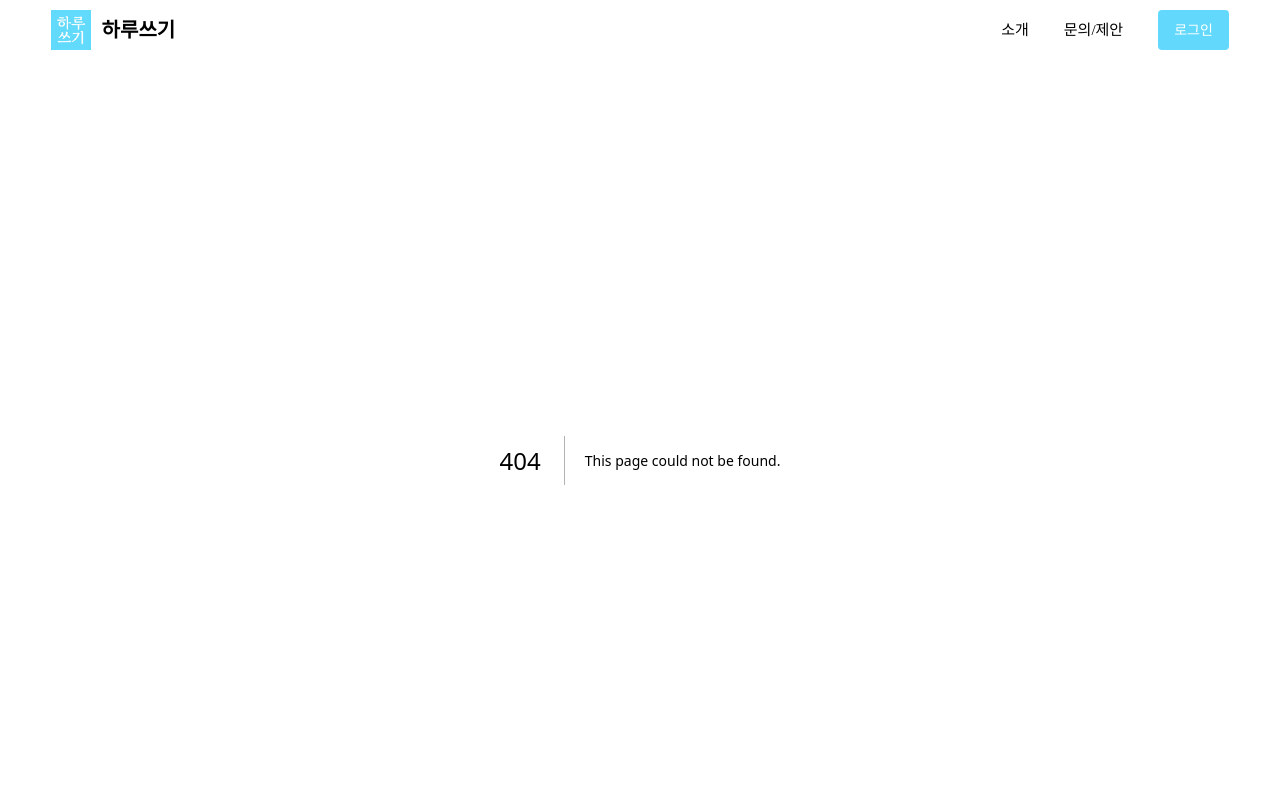
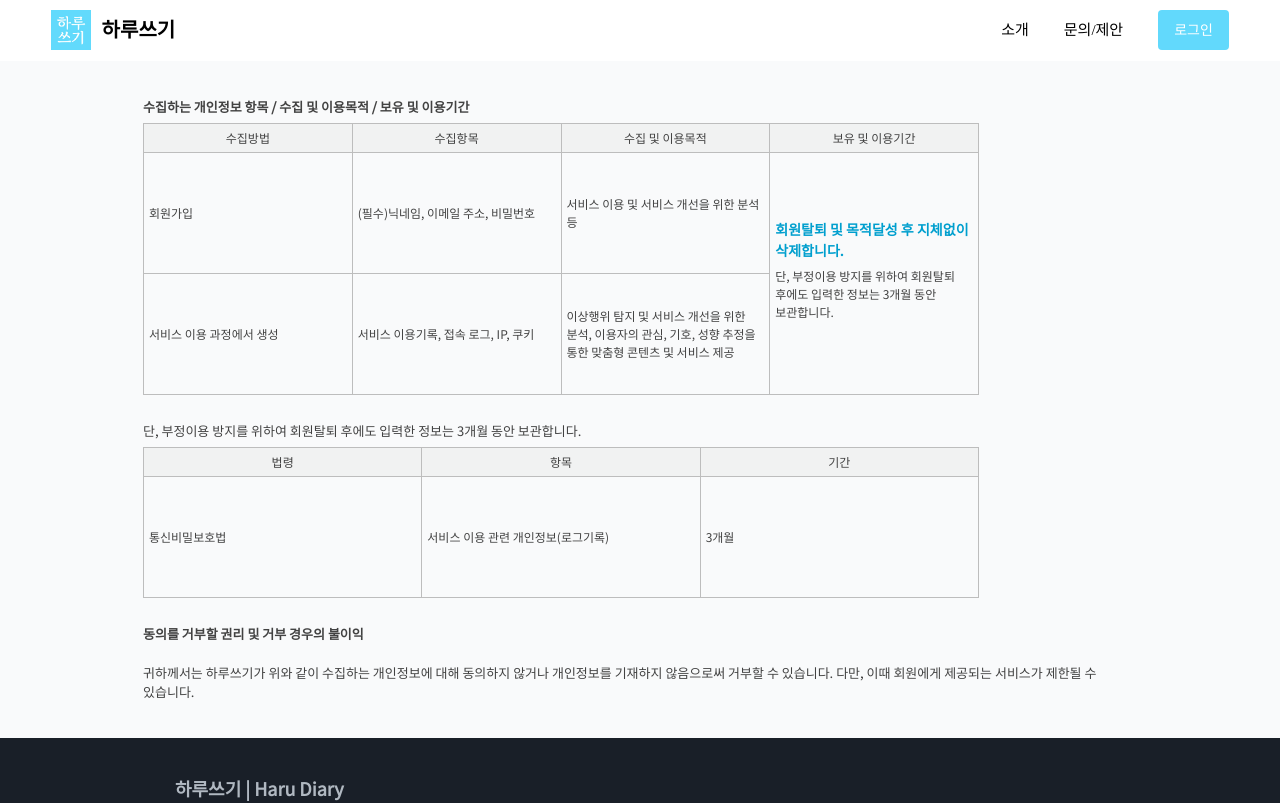
Before and after one commit to KANGPUNGYUN/HaruDiary, a Next.js app: page /privacy in a window 1280 px wide. Before the commit this address had no page. Shown: the top 803 px of the page. Built offline with nearby package versions, Linux system fonts and the light colour scheme; a web font is replaced by a local one.

Commit message:
style: privacy page

```diff
--- a/src/app/globals.css
+++ b/src/app/globals.css
@@ -1095,3 +1095,107 @@ a {
   align-items: center;
   flex-wrap: wrap;
 }
+
+/* page: privacy */
+
+.p-privacy-main {
+  margin: 0 auto;
+  padding: 0 15px;
+  max-width: 1024px;
+  box-sizing: border-box;
+}
+
+.p-privacy-main__inner {
+  padding: 30px 0;
+  font-size: 13px;
+  font-weight: 500;
+  line-height: 1.5;
+  color: #424242;
+  word-break: keep-all;
+  overflow-wrap: break-word;
+}
+
+.p-privacy-main__inner p {
+  margin: 0.5em 0;
+}
+
+.p-privacy-main__inner > p > strong {
+  -webkit-tap-highlight-color: transparent;
+  color: #424242;
+  font-size: 13px;
+  font-weight: 900;
+  font-variant-ligatures: normal;
+  font-variant-caps: normal;
+  letter-spacing: normal;
+  orphans: 2;
+  text-align: start;
+  text-indent: 0px;
+  text-transform: none;
+  white-space: pre-wrap;
+  widows: 2;
+  word-spacing: 0px;
+  -webkit-text-stroke-width: 0px;
+  text-decoration-thickness: initial;
+  text-decoration-style: initial;
+  text-decoration-color: initial;
+}
+
+.p-privacy-main__inner table {
+  -webkit-tap-highlight-color: transparent;
+  width: 100%;
+  border-collapse: collapse;
+  border-spacing: 0px;
+  color: #424242;
+  font-size: 12px;
+  font-style: normal;
+  font-variant-ligatures: normal;
+  font-variant-caps: normal;
+  font-weight: 400;
+  letter-spacing: normal;
+  orphans: 2;
+  text-align: start;
+  text-transform: none;
+  white-space: pre-wrap;
+  widows: 2;
+  word-spacing: 0px;
+  -webkit-text-stroke-width: 0px;
+  text-decoration-thickness: initial;
+  text-decoration-style: initial;
+  text-decoration-color: initial;
+}
+
+@media (min-width: 866px) {
+  .p-privacy-main__inner table {
+    width: 836px;
+  }
+}
+
+.p-privacy-main__inner table thead tr th {
+  -webkit-tap-highlight-color: transparent;
+  margin: 0px;
+  padding: 5px;
+  font-weight: 500;
+  text-align: center;
+  background: #f1f2f2;
+  width: 115px;
+  border: 1px solid #bdbdbd;
+  height: 18px;
+}
+
+.p-privacy-main__inner table tbody tr td {
+  -webkit-tap-highlight-color: transparent;
+  margin: 0px;
+  padding: 5px;
+  border-right: 1px solid #bdbdbd;
+  border-bottom: 1px solid #bdbdbd;
+  border-left: 1px solid #bdbdbd;
+  height: 110px;
+  width: 115px;
+  vertical-align: middle;
+}
+
+.p-privacy-main__inner table tbody tr td h3 {
+  color: #009fce;
+  font-size: 1.17em;
+  font-weight: 900;
+}
--- a/src/app/policy/page.tsx
+++ b/src/app/policy/page.tsx
@@ -11,7 +11,7 @@ export default function Policy() {
     <>
       <main className="p-policy-main">
         <div className="p-policy-header">
-          <h2 className="p-policy-title">하루쓰기 시비스 이용약관</h2>
+          <h2 className="p-policy-title">하루쓰기 서비스 이용약관</h2>
           <div className="p-policy-date-container__outer">
             <div className="p-policy-date-container">
               <select className="p-policy-date-container-select">
--- /dev/null
+++ b/src/app/privacy/page.tsx
@@ -0,0 +1,92 @@
+import { Metadata } from "next";
+
+export const metadata: Metadata = {
+  title: "하루쓰기 | 개인정보 처리방침",
+  description: "당신의 하루를 작성하세요",
+};
+
+export default function Privacy() {
+  return (
+    <>
+      <main className="p-privacy-main">
+        <div className="p-privacy-main__inner">
+          <p>
+            <strong>
+              수집하는 개인정보 항목 / 수집 및 이용목적 / 보유 및 이용기간
+            </strong>
+          </p>
+          <table>
+            <thead>
+              <tr>
+                <th>수집방법</th>
+                <th>수집항목</th>
+                <th>수집 및 이용목적</th>
+                <th>보유 및 이용기간</th>
+              </tr>
+            </thead>
+            <tbody>
+              <tr>
+                <td>회원가입</td>
+                <td>(필수)닉네임, 이메일 주소, 비밀번호</td>
+                <td>서비스 이용 및 서비스 개선을 위한 분석 등</td>
+                <td rowSpan={2}>
+                  <h3>회원탈퇴 및 목적달성 후 지체없이 삭제합니다.</h3>
+                  <p>
+                    단, 부정이용 방지를 위하여 회원탈퇴 후에도 입력한 정보는
+                    3개월 동안 보관합니다.
+                  </p>
+                </td>
+              </tr>
+              <tr>
+                <td>서비스 이용 과정에서 생성</td>
+                <td>서비스 이용기록, 접속 로그, IP, 쿠키</td>
+                <td>
+                  이상행위 탐지 및 서비스 개선을 위한 분석, 이용자의 관심, 기호,
+                  성향 추정을 통한 맞춤형 콘텐츠 및 서비스 제공
+                </td>
+              </tr>
+            </tbody>
+          </table>
+          <p>
+            <span>
+              <br />
+              단, 부정이용 방지를 위하여 회원탈퇴 후에도 입력한 정보는 3개월
+              동안 보관합니다.
+            </span>
+          </p>
+          <table>
+            <thead>
+              <tr>
+                <th>법령</th>
+                <th>항목</th>
+                <th>기간</th>
+              </tr>
+            </thead>
+            <tbody>
+              <tr>
+                <td>통신비밀보호법</td>
+                <td>서비스 이용 관련 개인정보(로그기록)</td>
+                <td>3개월</td>
+              </tr>
+            </tbody>
+          </table>
+          <p>
+            <strong>
+              <br />
+              동의를 거부할 권리 및 거부 경우의 불이익
+            </strong>
+            <span>
+              <br />
+            </span>
+            <span>
+              <br />
+              귀하께서는 하루쓰기가 위와 같이 수집하는 개인정보에 대해 동의하지
+              않거나 개인정보를 기재하지 않음으로써 거부할 수 있습니다. 다만,
+              이때 회원에게 제공되는 서비스가 제한될 수 있습니다.
+            </span>
+          </p>
+        </div>
+      </main>
+    </>
+  );
+}
--- a/src/app/sign_up/form/index.tsx
+++ b/src/app/sign_up/form/index.tsx
@@ -362,7 +362,7 @@ export default function SignUpForm() {
                   </span>
                 </span>
               </label>
-              <Link href="/">
+              <Link href="/privacy">
                 <FontAwesomeIcon icon={faAngleRight} width="9" />
               </Link>
             </div>
```
